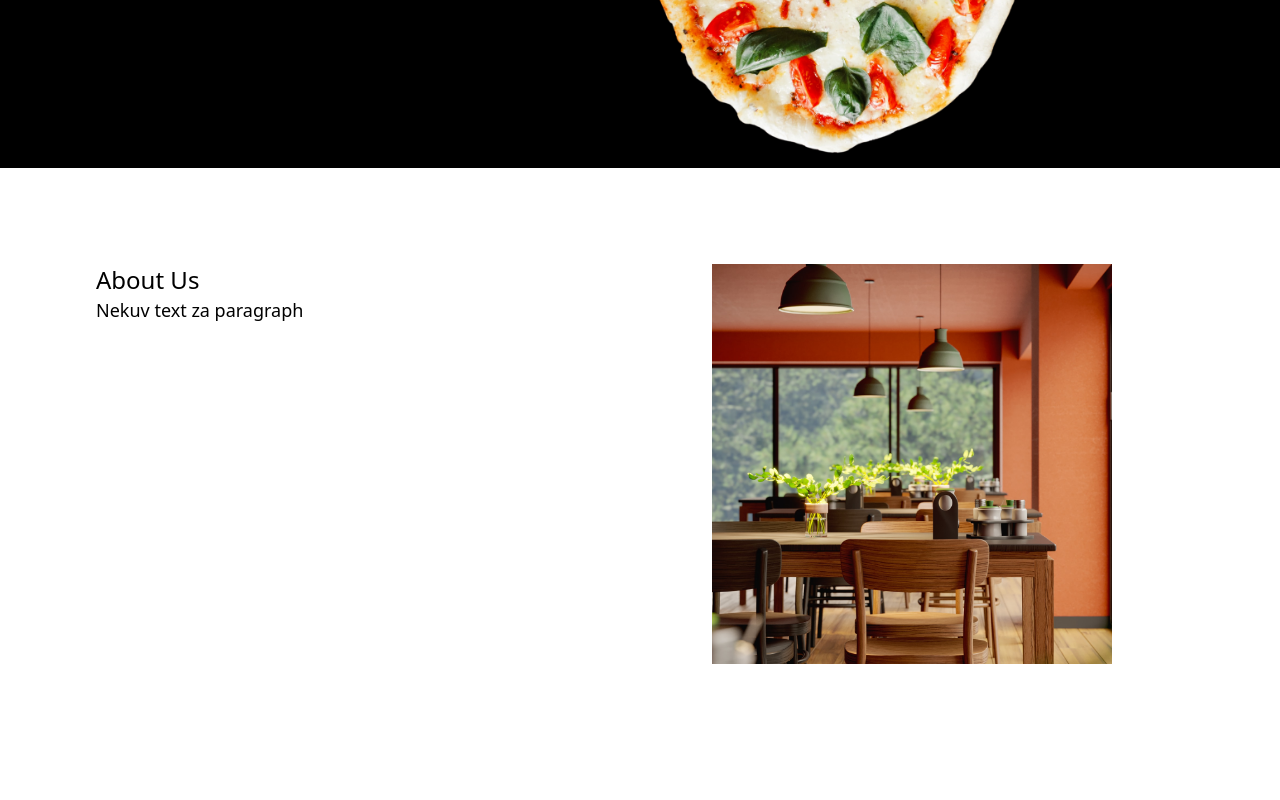
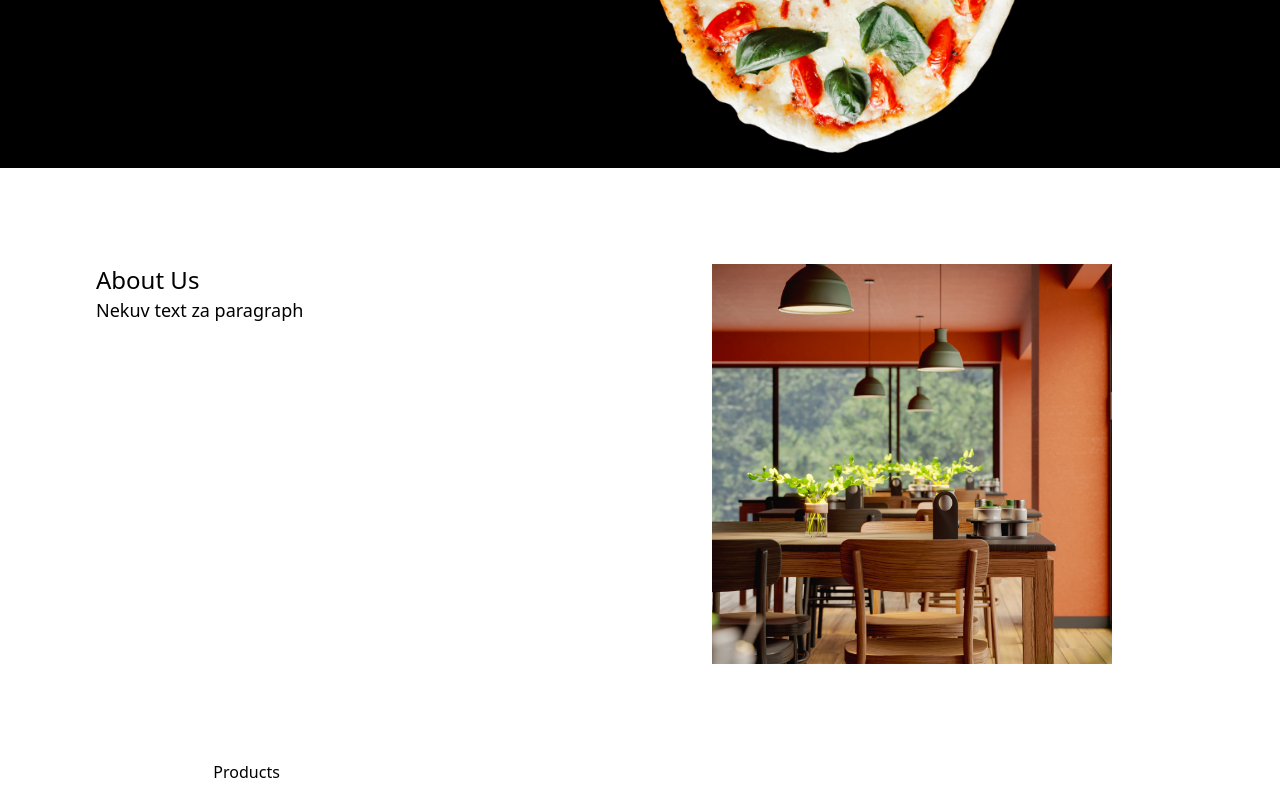
Before and after one commit to GGarenov/food-ordering-app, a React (Create React App) app in the folder food-ordering-app/: page / in a window 1280 px wide. Shown: the part 445-1245 px from the top of the page. Before the commit the page ends 1205 px from the top, so only its background shows below. Built offline with nearby package versions, Linux system fonts and the light colour scheme; no server answers.

Commit message:
Products Preview was edited but the products are not shown so I will make some changes in the back-end

```diff
--- a/food-ordering-app/src/App.js
+++ b/food-ordering-app/src/App.js
@@ -1,6 +1,7 @@
 import "./App.css";
 import { About } from "./componenets/About";
 import { Banner } from "./componenets/Banner";
+import { ProductsPreview } from "./componenets/ProductsPreview";
 import Navigation from "./navigation";
 
 function App() {
@@ -9,6 +10,7 @@
       <Navigation />
       <Banner />
       <About />
+      <ProductsPreview />
     </div>
   );
 }
--- /dev/null
+++ b/food-ordering-app/src/componenets/ProductsPreview.jsx
@@ -0,0 +1,19 @@
+import React from "react";
+import { useState, useEffect } from "react";
+
+export const ProductsPreview = () => {
+  const [products, setProducts] = useState([]);
+
+  useEffect(() => {
+    fetch("http://localhost:8080/api/products")
+      .then((response) => response.json)
+      .then((data) => setProducts(data))
+      .catch((e) => console.log(e));
+  }, []);
+
+  return (
+    <div className="container mx-auto pb-4 w-2/3 text-blue">
+      <h2>Products</h2>
+    </div>
+  );
+};
--- a/food-ordering-app/src/pages/Home/index.jsx
+++ b/food-ordering-app/src/pages/Home/index.jsx
@@ -1,10 +1,12 @@
 import { Banner } from "../../componenets/Banner";
 import { About } from "../../componenets/About";
+import { ProductsPreview } from "../../componenets/ProductsPreview";
 const Home = () => {
   return (
     <>
       <Banner />
       <About />
+      <ProductsPreview />
     </>
   );
 };
```
